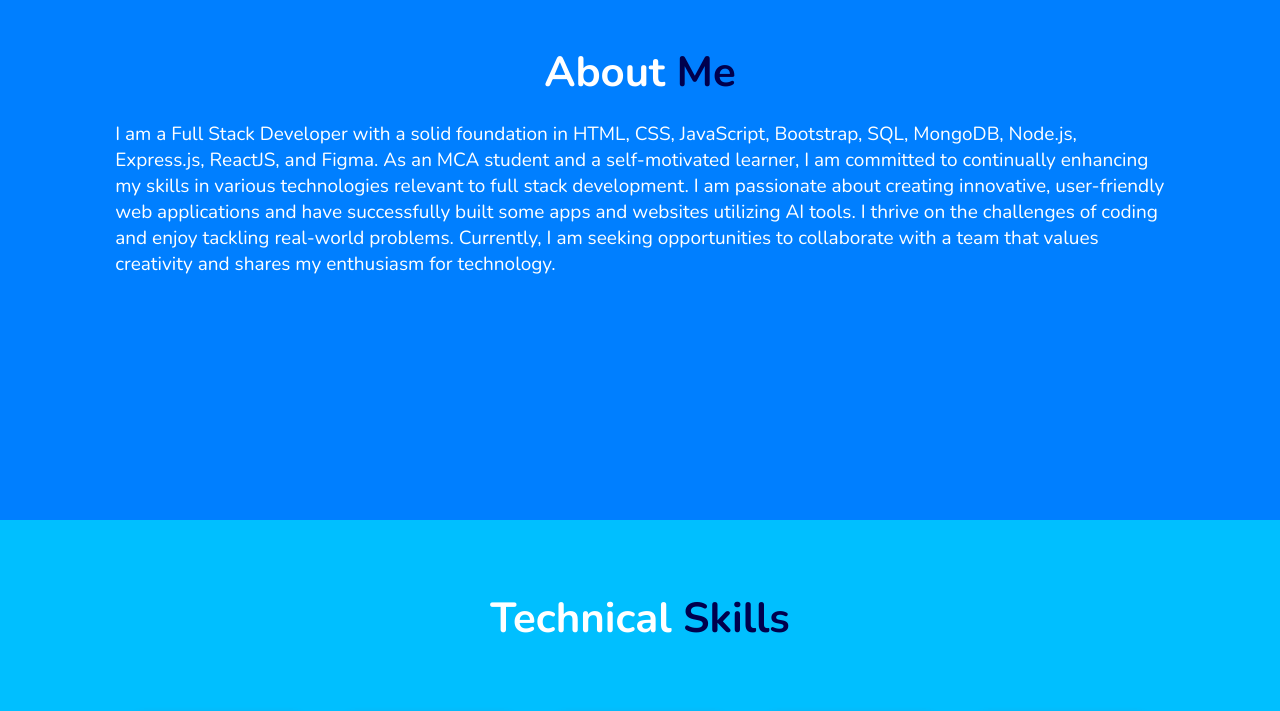
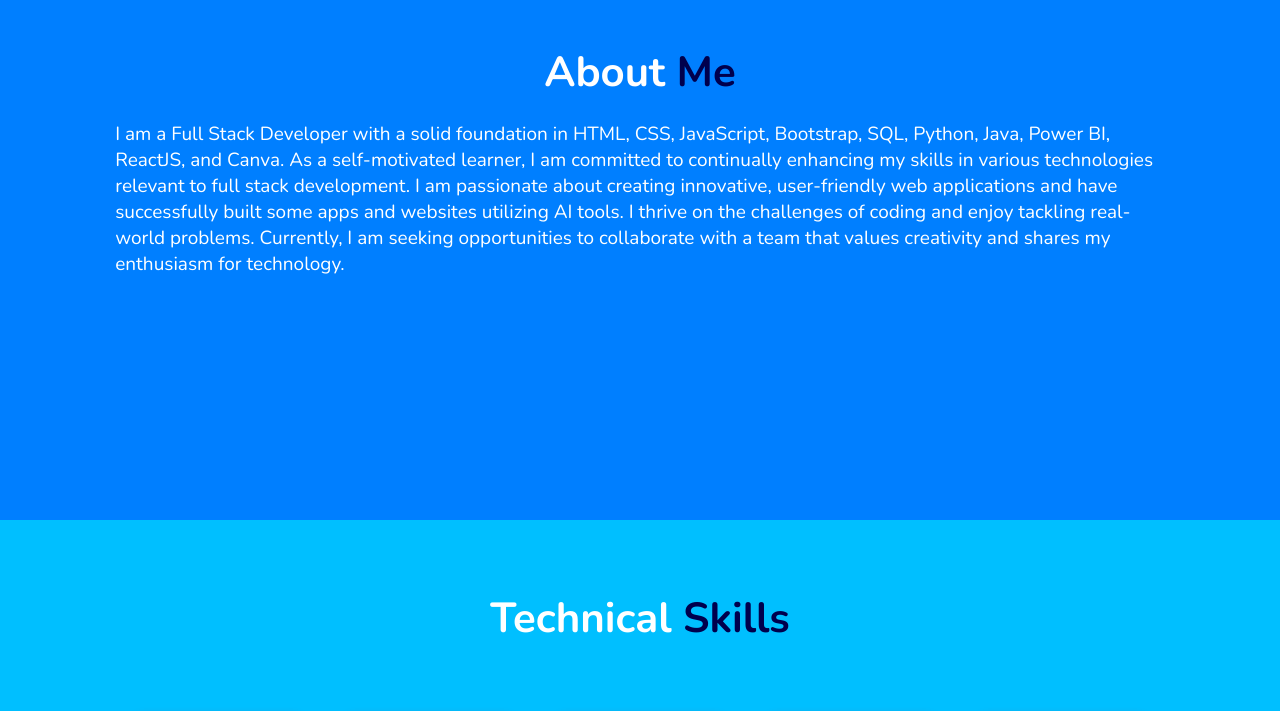
Before and after one commit to Karthick-The-Full-Stack-Developer/Portfolio, a plain HTML site: page index.html in a window 1280 px wide. Shown: the part 1080-1791 px from the top of the page. Drawn offline with nearby package versions, Linux system fonts and the light colour scheme.

Commit message:
Update index.html

```diff
--- a/index.html
+++ b/index.html
@@ -86,7 +86,7 @@
       <div class="about-container">
         <h2 class="heading">About <span>Me</span></h2>
         <p>
-          I am a Full Stack Developer with a solid foundation in HTML, CSS, JavaScript, Bootstrap, SQL, MongoDB, Node.js, Express.js, ReactJS, and Figma. As an MCA student and a self-motivated learner, I am committed to continually enhancing my skills in various technologies relevant to full stack development. I am passionate about creating innovative, user-friendly web applications and have successfully built some apps and websites utilizing AI tools. I thrive on the challenges of coding and enjoy tackling real-world problems. Currently, I am seeking opportunities to collaborate with a team that values creativity and shares my enthusiasm for technology.
+          I am a Full Stack Developer with a solid foundation in HTML, CSS, JavaScript, Bootstrap, SQL, Python, Java, Power BI, ReactJS, and Canva. As a self-motivated learner, I am committed to continually enhancing my skills in various technologies relevant to full stack development. I am passionate about creating innovative, user-friendly web applications and have successfully built some apps and websites utilizing AI tools. I thrive on the challenges of coding and enjoy tackling real-world problems. Currently, I am seeking opportunities to collaborate with a team that values creativity and shares my enthusiasm for technology.
         </p>
       </div>
     </section>
```
